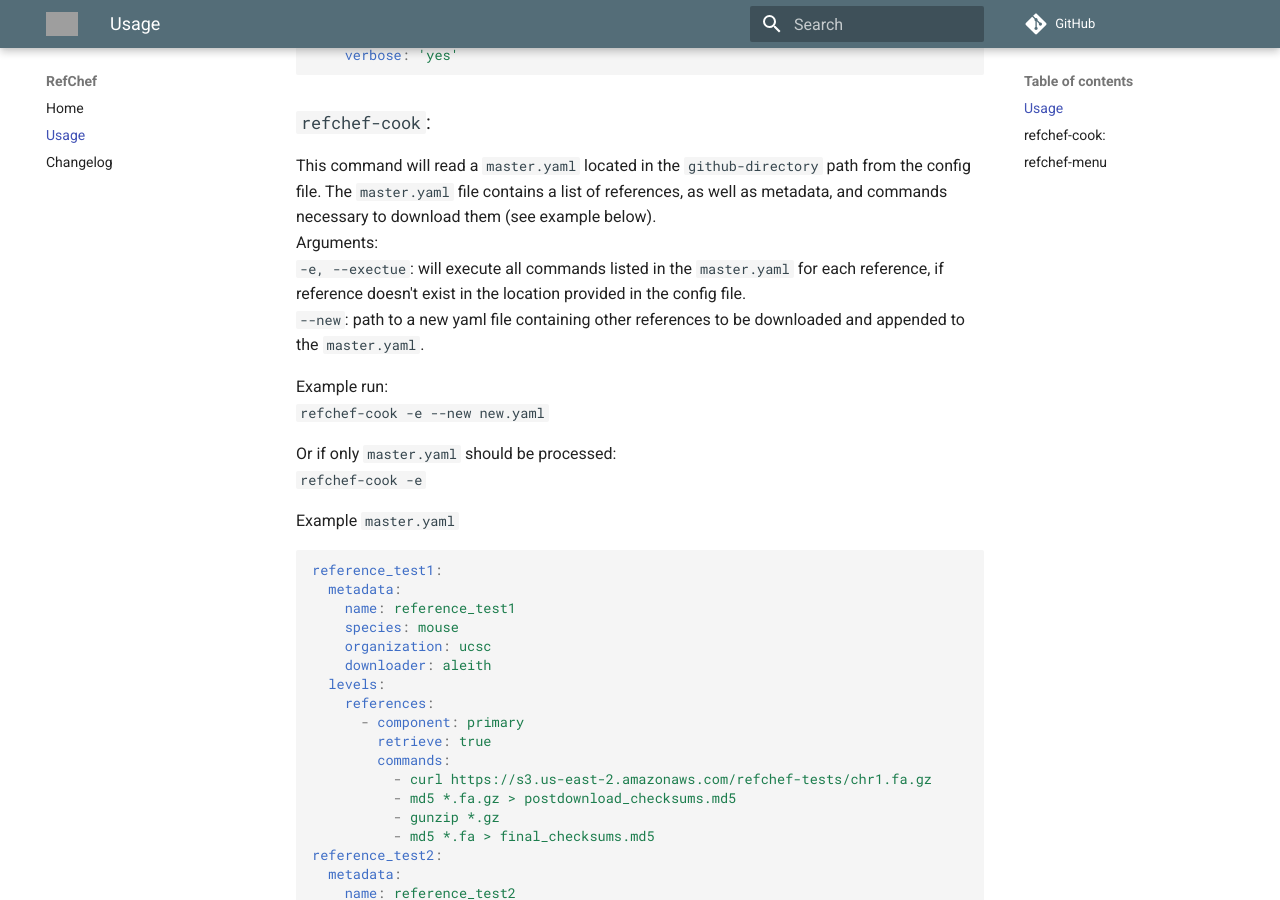
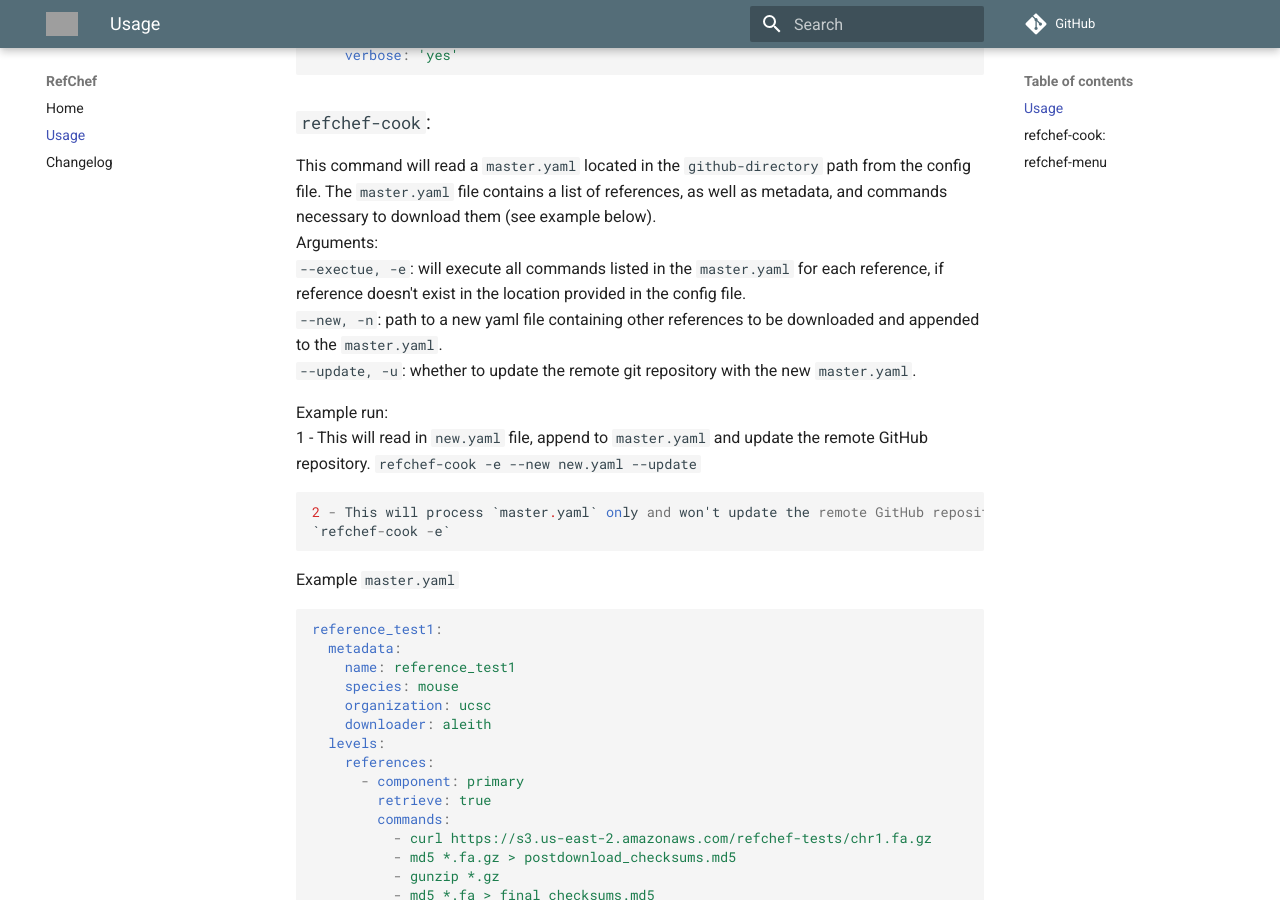
Before and after one commit to compbiocore/refchef, an MkDocs documentation site: the page built from docs/usage.md, in a window 1280 px wide and 900 px high, scrolled down 496 px. Built offline with MkDocs 1.6.1 and Material for MkDocs 9.7.7, drawn with Linux system fonts in a browser that asks for light colours; comment, search, counter and statistics services are not loaded; grey boxes are pictures that could not be loaded.

Commit message:
updates docs

```diff
--- a/docs/usage.md
+++ b/docs/usage.md
@@ -21,13 +21,15 @@ config-yaml:
 ### `refchef-cook`:
 This command will read a `master.yaml` located in the `github-directory` path from the config file. The `master.yaml` file contains a list of references, as well as metadata, and commands necessary to download them (see example below).
 Arguments:
-`-e, --exectue`: will execute all commands listed in the `master.yaml` for each reference, if reference doesn't exist in the location provided in the config file.
-`--new`: path to a new yaml file containing other references to be downloaded and appended to the `master.yaml`.
+`--exectue, -e`: will execute all commands listed in the `master.yaml` for each reference, if reference doesn't exist in the location provided in the config file.
+`--new, -n`: path to a new yaml file containing other references to be downloaded and appended to the `master.yaml`.
+`--update, -u`: whether to update the remote git repository with the new `master.yaml`.
 
 Example run:
-    `refchef-cook -e --new new.yaml`
+    1 - This will read in `new.yaml` file, append to `master.yaml` and update the remote GitHub repository.
+    `refchef-cook -e --new new.yaml --update`
 
-Or if only `master.yaml` should be processed:
+    2 - This will process `master.yaml` only and won't update the remote GitHub repository:
     `refchef-cook -e`
 
 
```
Also changed, not shown: 2 other files.
